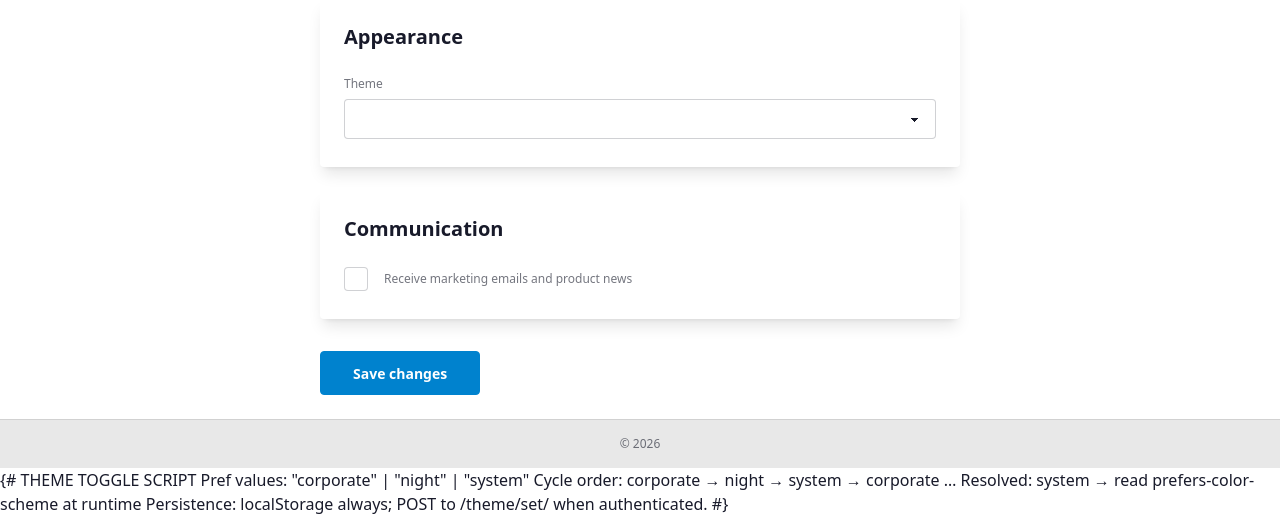
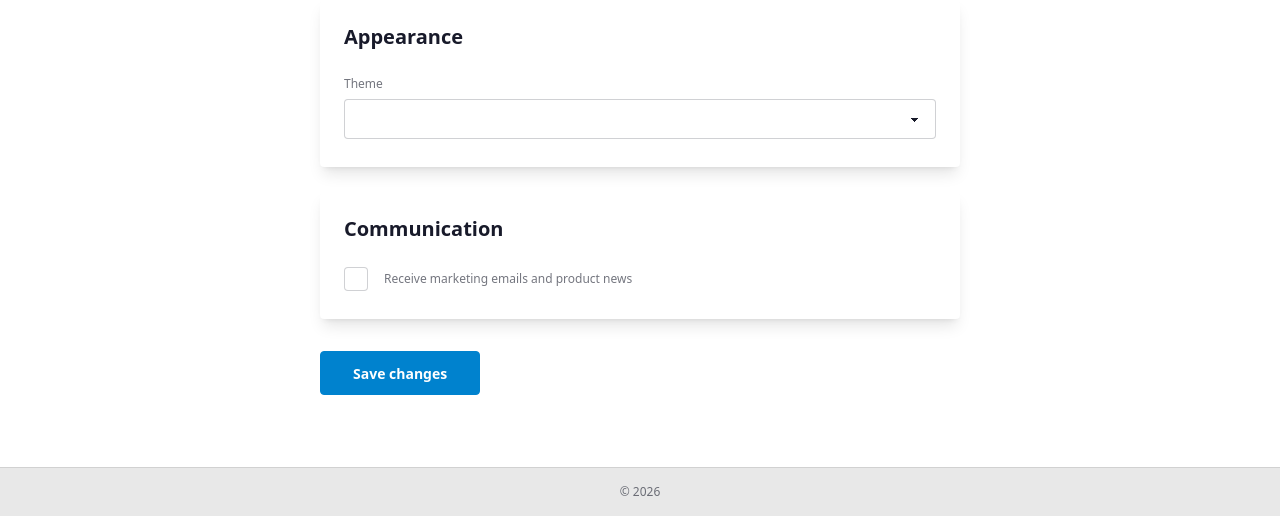
Before and after one commit to peterjgithub/saas-django, a Django app: template templates/users/profile.html in a window 1280 px wide. Shown: the part 813-1329 px from the top of the page. Run offline with Django 5.2, Linux system fonts and the light colour scheme; the template is opened without the code that fills it, so the values that code supplies are empty.

Commit message:
fix: replace Django template comments with JS comments in script blocks

```diff
--- a/templates/base.html
+++ b/templates/base.html
@@ -12,22 +12,20 @@
   <script>
     (function () {
       {% if user.is_authenticated %}
-      {# Server-side preference wins — overrides any stale localStorage value. #}
-      var serverTheme = '{{ current_theme }}';  {# "corporate" | "night" | "system" #}
+      // Server-side preference wins — overrides any stale localStorage value.
+      var serverTheme = '{{ current_theme }}'; // "corporate" | "night" | "system"
       var stored = localStorage.getItem('theme');
-      {# Only trust localStorage if the user hasn't saved a server preference yet #}
-      var pref = (serverTheme && serverTheme !== 'system') ? serverTheme
-                 : (serverTheme === 'system') ? 'system'
-                 : (stored || 'system');
+      // serverTheme is always set for authenticated users; trust it directly.
+      var pref = serverTheme || stored || 'system';
       {% else %}
-      {# Unauthenticated — localStorage only #}
+      // Unauthenticated — localStorage only.
       var pref = localStorage.getItem('theme') || 'system';
       {% endif %}
       var resolved = (pref === 'night') ? 'night'
                      : (pref === 'corporate') ? 'corporate'
                      : (window.matchMedia('(prefers-color-scheme: dark)').matches ? 'night' : 'corporate');
       document.documentElement.setAttribute('data-theme', resolved);
-      {# Store the logical pref (may be "system"), not the resolved value #}
+      // Store the logical pref (may be "system"), not the resolved value.
       localStorage.setItem('theme', pref);
     })();
   </script>
@@ -290,13 +288,12 @@
     <p>© {% now "Y" %} {{ SITE_NAME }}</p>
   </footer>
 
-  {# THEME TOGGLE SCRIPT
-     Pref values:  "corporate" | "night" | "system"
-     Cycle order:  corporate → night → system → corporate …
-     Resolved:     system → read prefers-color-scheme at runtime
-     Persistence:  localStorage always; POST to /theme/set/ when authenticated.
-  #}
+  {# THEME TOGGLE SCRIPT #}
   <script>
+    // Theme toggle — pref values: "corporate" | "night" | "system"
+    // Cycle order:  corporate → night → system → corporate …
+    // "system" resolves prefers-color-scheme at runtime.
+    // Persistence: localStorage always; POST to /theme/set/ when authenticated.
     (function () {
       var btn        = document.getElementById('theme-toggle');
       var btnMobile  = document.getElementById('theme-toggle-mobile');
@@ -318,7 +315,7 @@
       function resolveTheme(pref) {
         if (pref === 'night')     return 'night';
         if (pref === 'corporate') return 'corporate';
-        {# "system" — read OS preference at runtime #}
+        // "system" — read OS preference at runtime
         return window.matchMedia('(prefers-color-scheme: dark)').matches ? 'night' : 'corporate';
       }
 
@@ -329,11 +326,11 @@
       }
 
       function updateIcons(pref) {
-        {# sun = currently dark → clicking goes to system #}
+        // sun = currently dark → clicking goes to system
         var showSun    = pref === 'night';
-        {# moon = currently light → clicking goes to dark #}
+        // moon = currently light → clicking goes to dark
         var showMoon   = pref === 'corporate';
-        {# monitor = currently system → clicking goes to light #}
+        // monitor = currently system → clicking goes to light
         var showSystem = pref === 'system';
         if (icons.sun)          icons.sun.classList.toggle('hidden', !showSun);
         if (icons.moon)         icons.moon.classList.toggle('hidden', !showMoon);
@@ -358,10 +355,10 @@
         }
       }
 
-      {# Initialise icons from current pref stored in localStorage #}
+      // Initialise icons from current pref stored in localStorage.
       updateIcons(localStorage.getItem('theme') || 'system');
 
-      {# Listen for OS preference changes while page is open (system mode only) #}
+      // Re-apply when OS preference changes while the page is open (system mode only).
       window.matchMedia('(prefers-color-scheme: dark)').addEventListener('change', function () {
         var pref = localStorage.getItem('theme') || 'system';
         if (pref === 'system') {
--- a/templates/users/profile.html
+++ b/templates/users/profile.html
@@ -169,7 +169,7 @@
 
 {% block extra_js %}
 <script>
-  {# After a profile save the page reloads — sync localStorage to the newly saved theme #}
+  // After a profile save the page reloads — sync localStorage to the newly saved theme.
   (function () {
     var saved = '{{ saved_theme|escapejs }}';
     if (saved) {
```
